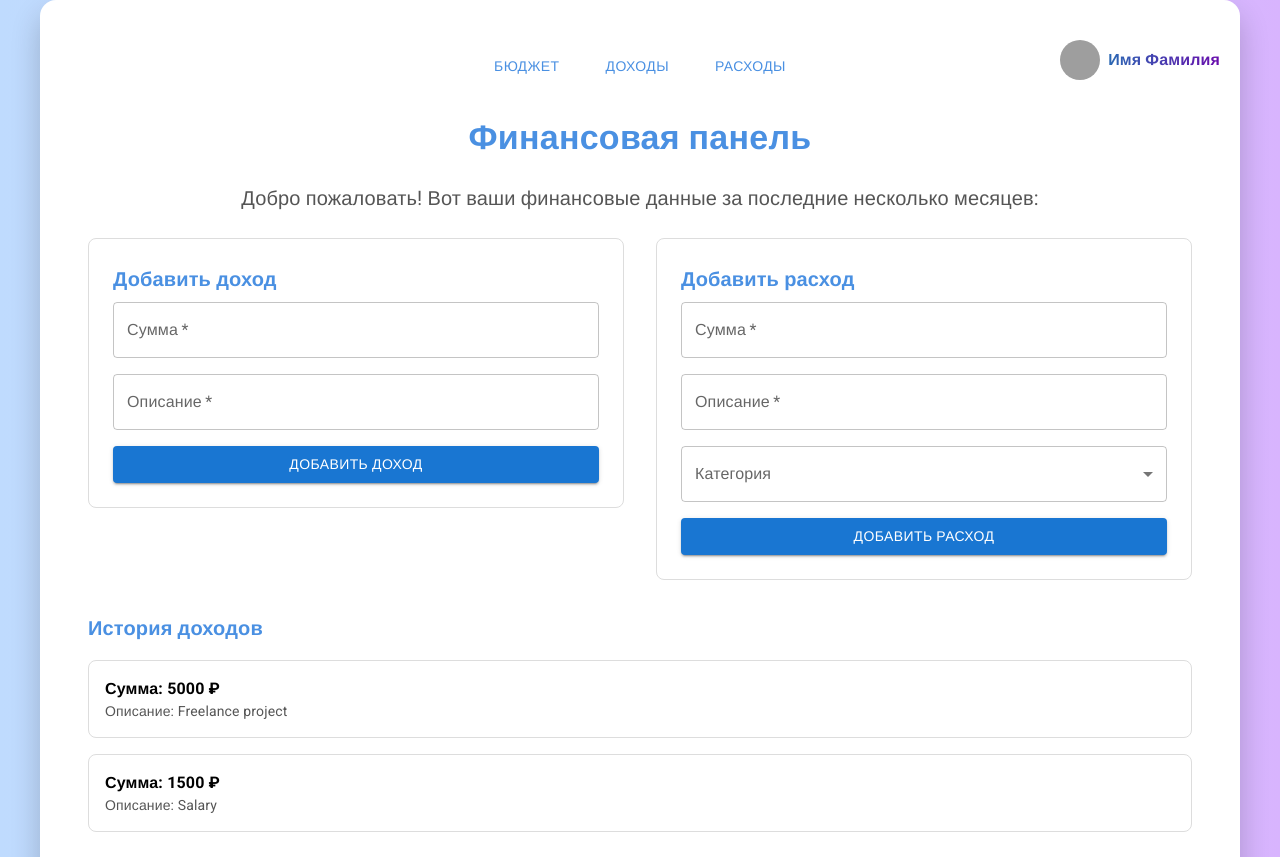
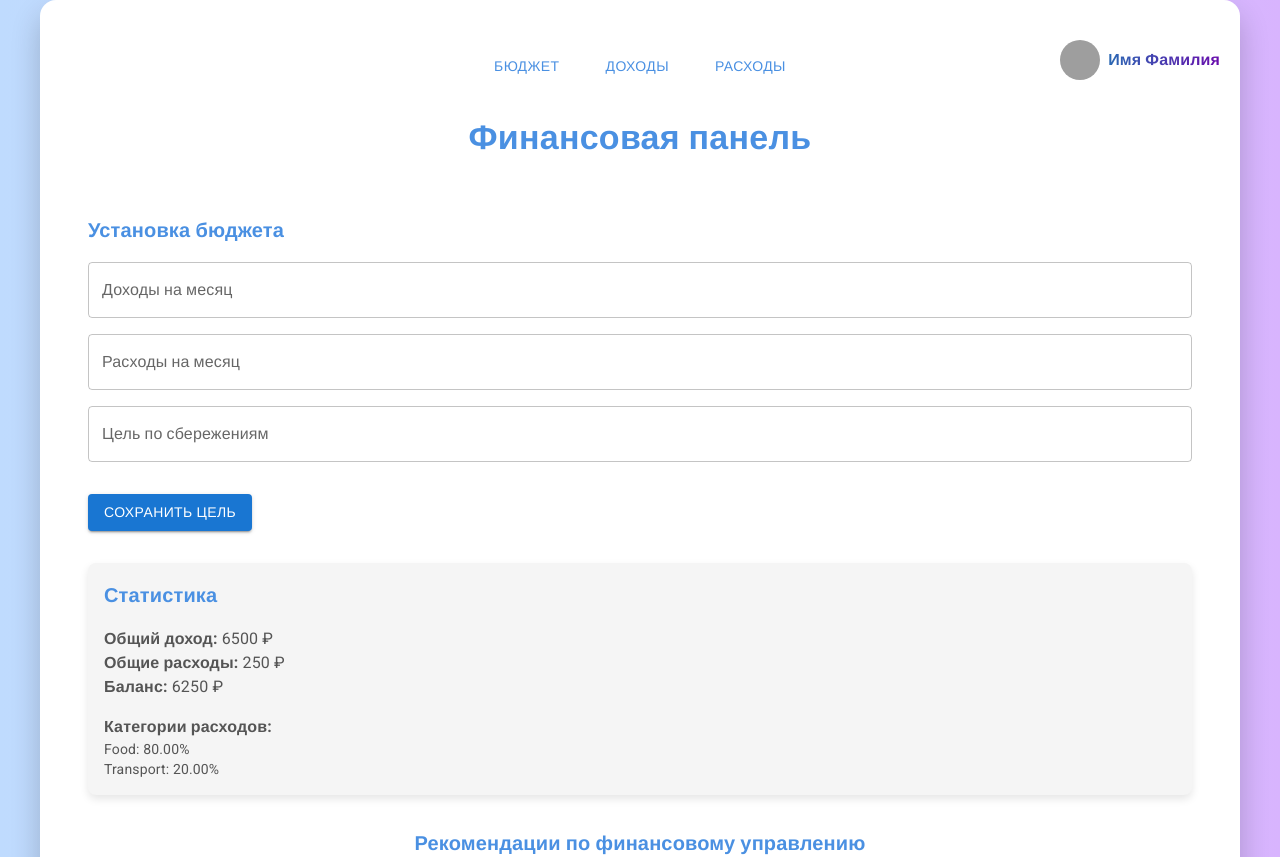
Before and after one commit to Afpia/hackathon-finance, a React (Vite) app in the folder front/: page / in a window 1280 px wide. Shown: the top 857 px of the page. Built offline with nearby package versions, Linux system fonts and the light colour scheme; grey boxes are pictures that could not be loaded; a web font is replaced by a local one.

Commit message:
Создание элементов в Home

```diff
--- a/front/src/pages/home.jsx
+++ b/front/src/pages/home.jsx
@@ -1,10 +1,17 @@
 import React, { useState } from 'react';
-import { Button, Container, Typography, Box, Avatar, TextField, FormControl, InputLabel, Select, MenuItem, Grid } from '@mui/material';
+import { Button, Container, Typography, Box, Avatar, TextField, FormControl, InputLabel, Select, MenuItem, Grid, Dialog, DialogActions, DialogContent, DialogTitle, Switch, Snackbar } from '@mui/material';
 import { Link } from 'react-router-dom';
 
 export const Home = () => {
   const [income, setIncome] = useState({ amount: '', description: '' });
   const [expense, setExpense] = useState({ amount: '', description: '', category: '' });
+  const [budget, setBudget] = useState({ income: '', expenses: '', savingsGoal: '' });
+  const [currency, setCurrency] = useState('RUB');
+  const [reminders, setReminders] = useState([]);
+  const [openModal, setOpenModal] = useState(false);
+  const [selectedItem, setSelectedItem] = useState(null);
+  const [openSnackbar, setOpenSnackbar] = useState(false);
+  const [showRecommendations, setShowRecommendations] = useState(false);
 
   const incomeHistory = [
     { amount: '5000', description: 'Freelance project' },
@@ -15,6 +22,26 @@ export const Home = () => {
     { amount: '200', description: 'Groceries', category: 'Food' },
     { amount: '50', description: 'Transport', category: 'Transport' },
   ];
+
+  const calculateStatistics = () => {
+    const totalIncome = incomeHistory.reduce((sum, item) => sum + parseFloat(item.amount), 0);
+    const totalExpenses = expenseHistory.reduce((sum, item) => sum + parseFloat(item.amount), 0);
+    const balance = totalIncome - totalExpenses;
+
+    const categoryTotals = expenseHistory.reduce((acc, item) => {
+      acc[item.category] = acc[item.category] ? acc[item.category] + parseFloat(item.amount) : parseFloat(item.amount);
+      return acc;
+    }, {});
+
+    const categoryPercentages = Object.keys(categoryTotals).reduce((acc, category) => {
+      acc[category] = ((categoryTotals[category] / totalExpenses) * 100).toFixed(2);
+      return acc;
+    }, {});
+
+    return { totalIncome, totalExpenses, balance, categoryPercentages };
+  };
+
+  const { totalIncome, totalExpenses, balance, categoryPercentages } = calculateStatistics();
 
   const handleIncomeChange = (e) => {
     setIncome({ ...income, [e.target.name]: e.target.value });
@@ -34,224 +61,154 @@ export const Home = () => {
     console.log('Расход добавлен:', expense);
   };
 
+  const handleBudgetChange = (e) => {
+    setBudget({ ...budget, [e.target.name]: e.target.value });
+  };
+
+  const handleSaveGoal = () => {
+    setOpenSnackbar(true);
+    console.log('Цель по сбережениям сохранена:', budget.savingsGoal);
+  };
+
+  const handleCurrencyChange = (e) => {
+    setCurrency(e.target.value);
+    console.log('Выбрана валюта:', e.target.value);
+  };
+
+  const handleReminderChange = (e) => {
+    setReminders([...reminders, e.target.value]);
+  };
+
+  const handleToggleRecommendations = () => {
+    setShowRecommendations(!showRecommendations);
+  };
+
+  const openItemModal = (item, type) => {
+    setSelectedItem({ item, type });
+    setOpenModal(true);
+  };
+
+  const closeItemModal = () => {
+    setOpenModal(false);
+    setSelectedItem(null);
+  };
+
   return (
-    <Container
-      component="main"
-      maxWidth={false}
-      className="flex items-center justify-center w-full min-h-screen bg-gradient-to-r from-blue-200 via-indigo-200 to-purple-300"
-    >
-      <Box
-        sx={{
-          display: 'flex',
-          flexDirection: 'column',
-          alignItems: 'center',
-          backgroundColor: '#fff',
-          padding: 6,
-          borderRadius: 4,
-          boxShadow: '0px 15px 30px rgba(0, 0, 0, 0.2)',
-          width: '100%',
-          maxWidth: 1200,
-          position: 'relative',
-        }}
-      >
-        <Box
-          sx={{
-            position: 'absolute',
-            top: 40,
-            right: 20,
-            display: 'flex',
-            alignItems: 'center',
-          }}
-        >
+    <Container component="main" maxWidth={false} className="flex items-center justify-center w-full min-h-screen bg-gradient-to-r from-blue-200 via-indigo-200 to-purple-300">
+      <Box sx={{ display: 'flex', flexDirection: 'column', alignItems: 'center', backgroundColor: '#fff', padding: 6, borderRadius: 4, boxShadow: '0px 15px 30px rgba(0, 0, 0, 0.2)', width: '100%', maxWidth: 1200, position: 'relative' }}>
+        <Box sx={{ position: 'absolute', top: 40, right: 20, display: 'flex', alignItems: 'center' }}>
           <Avatar alt="Profile" src="/profile.jpg" sx={{ width: 40, height: 40 }} />
-          <Typography
-            sx={{
-              marginLeft: 1,
-              fontWeight: 'bold',
-              fontSize: '1rem',
-              background: 'linear-gradient(to right, #2A69B3, #6A0DAD)',
-              WebkitBackgroundClip: 'text',
-              color: 'transparent',
-            }}
-          >
+          <Typography sx={{ marginLeft: 1, fontWeight: 'bold', fontSize: '1rem', background: 'linear-gradient(to right, #2A69B3, #6A0DAD)', WebkitBackgroundClip: 'text', color: 'transparent' }}>
             Имя Фамилия
           </Typography>
         </Box>
 
         <Box sx={{ display: 'flex', justifyContent: 'center', width: '100%', marginBottom: 4 }}>
-          <Link to="/" style={{ margin: '0 15px' }}>
-            <Button variant="text" sx={{ color: '#4A90E2' }}>Бюджет</Button>
-          </Link>
-          <Link to="/profile" style={{ margin: '0 15px' }}>
-            <Button variant="text" sx={{ color: '#4A90E2' }}>Доходы</Button>
-          </Link>
-          <Link to="/expenses" style={{ margin: '0 15px' }}>
-            <Button variant="text" sx={{ color: '#4A90E2' }}>Расходы</Button>
-          </Link>
+          <Link to="/" style={{ margin: '0 15px' }}><Button variant="text" sx={{ color: '#4A90E2' }}>Бюджет</Button></Link>
+          <Link to="/income" style={{ margin: '0 15px' }}><Button variant="text" sx={{ color: '#4A90E2' }}>Доходы</Button></Link>
+          <Link to="/expense" style={{ margin: '0 15px' }}><Button variant="text" sx={{ color: '#4A90E2' }}>Расходы</Button></Link>
         </Box>
 
-        <Typography
-          variant="h4"
-          gutterBottom
-          sx={{
-            fontWeight: 'bold',
-            color: '#4A90E2',
-            textAlign: 'center',
-            marginBottom: 3,
-          }}
-        >
-          Финансовая панель
-        </Typography>
+        <Typography variant="h4" gutterBottom sx={{ fontWeight: 'bold', color: '#4A90E2', textAlign: 'center', marginBottom: 3 }}>Финансовая панель</Typography>
 
-        <Typography
-          variant="h6"
-          sx={{
-            color: '#555',
-            textAlign: 'center',
-            marginBottom: 3,
-            fontWeight: 'normal',
-          }}
-        >
-          Добро пожаловать! Вот ваши финансовые данные за последние несколько месяцев:
-        </Typography>
+        <Box sx={{ marginTop: 4, width: '100%' }}>
+          <Typography variant="h6" sx={{ color: '#4A90E2', fontWeight: 'bold', marginBottom: 2 }}>Установка бюджета</Typography>
+          <TextField label="Доходы на месяц" name="income" value={budget.income} onChange={handleBudgetChange} fullWidth sx={{ marginBottom: 2 }} />
+          <TextField label="Расходы на месяц" name="expenses" value={budget.expenses} onChange={handleBudgetChange} fullWidth sx={{ marginBottom: 2 }} />
+          <TextField label="Цель по сбережениям" name="savingsGoal" value={budget.savingsGoal} onChange={handleBudgetChange} fullWidth sx={{ marginBottom: 2 }} />
+          <Button variant="contained" onClick={handleSaveGoal} sx={{ marginTop: 2 }}>Сохранить цель</Button>
+        </Box>
 
-        <Grid container spacing={4}>
-          <Grid item xs={12} md={6}>
-            <Box sx={{ padding: 3, border: '1px solid #ddd', borderRadius: 2 }}>
-              <Typography variant="h6" gutterBottom sx={{ color: '#4A90E2', fontWeight: 'bold' }}>
-                Добавить доход
-              </Typography>
-              <form onSubmit={handleIncomeSubmit}>
-                <TextField
-                  label="Сумма"
-                  name="amount"
-                  value={income.amount}
-                  onChange={handleIncomeChange}
-                  fullWidth
-                  required
-                  sx={{ marginBottom: 2 }}
-                />
-                <TextField
-                  label="Описание"
-                  name="description"
-                  value={income.description}
-                  onChange={handleIncomeChange}
-                  fullWidth
-                  required
-                  sx={{ marginBottom: 2 }}
-                />
-                <Button variant="contained" type="submit" sx={{ width: '100%' }}>
-                  Добавить доход
-                </Button>
-              </form>
+        <Box sx={{ marginTop: 4, width: '100%', padding: 2, borderRadius: 2, boxShadow: '0px 4px 8px rgba(0,0,0,0.1)', backgroundColor: '#F5F5F5' }}>
+          <Typography variant="h6" sx={{ color: '#4A90E2', fontWeight: 'bold', marginBottom: 2 }}>Статистика</Typography>
+          <Typography variant="body1" sx={{ color: '#555' }}><strong>Общий доход:</strong> {totalIncome} ₽</Typography>
+          <Typography variant="body1" sx={{ color: '#555' }}><strong>Общие расходы:</strong> {totalExpenses} ₽</Typography>
+          <Typography variant="body1" sx={{ color: '#555' }}><strong>Баланс:</strong> {balance} ₽</Typography>
+          <Typography variant="body1" sx={{ color: '#555', marginTop: 2 }}><strong>Категории расходов:</strong></Typography>
+          {Object.keys(categoryPercentages).map((category, index) => (
+            <Typography key={index} variant="body2" sx={{ color: '#555' }}>{category}: {categoryPercentages[category]}%</Typography>
+          ))}
         </Box>
-          </Grid>
 
-          <Grid item xs={12} md={6}>
-            <Box sx={{ padding: 3, border: '1px solid #ddd', borderRadius: 2 }}>
-              <Typography variant="h6" gutterBottom sx={{ color: '#4A90E2', fontWeight: 'bold' }}>
-                Добавить расход
-              </Typography>
-              <form onSubmit={handleExpenseSubmit}>
-                <TextField
-                  label="Сумма"
-                  name="amount"
-                  value={expense.amount}
-                  onChange={handleExpenseChange}
-                  fullWidth
-                  required
-                  sx={{ marginBottom: 2 }}
-                />
-                <TextField
-                  label="Описание"
-                  name="description"
-                  value={expense.description}
-                  onChange={handleExpenseChange}
-                  fullWidth
-                  required
-                  sx={{ marginBottom: 2 }}
-                />
-                <FormControl fullWidth sx={{ marginBottom: 2 }}>
-                  <InputLabel>Категория</InputLabel>
-                  <Select
-                    name="category"
-                    value={expense.category}
-                    onChange={handleExpenseChange}
-                    label="Категория"
-                    required
-                  >
-                    <MenuItem value="Food">Еда</MenuItem>
-                    <MenuItem value="Transport">Транспорт</MenuItem>
-                    <MenuItem value="Entertainment">Развлечения</MenuItem>
-                    <MenuItem value="Utilities">Коммунальные услуги</MenuItem>
+        <Box sx={{ marginTop: 4 }}>
+          <Typography variant="h6" sx={{ color: '#4A90E2', fontWeight: 'bold' }}>Рекомендации по финансовому управлению</Typography>
+          <Switch checked={showRecommendations} onChange={handleToggleRecommendations} />
+          <Typography variant="body1" sx={{ marginTop: 2 }}>{showRecommendations ? 'Советы активированы: Снижайте расходы на еду на 10%!' : 'Советы не активированы.'}</Typography>
+        </Box>
+
+        <Box sx={{ marginTop: 4 }}>
+          <Typography variant="h6" sx={{ color: '#4A90E2', fontWeight: 'bold' }}>Выбор валюты</Typography>
+          <FormControl fullWidth>
+            <InputLabel>Валюта</InputLabel>
+            <Select value={currency} onChange={handleCurrencyChange}>
+              <MenuItem value="RUB">RUB (Рубли)</MenuItem>
+              <MenuItem value="USD">USD (Доллары)</MenuItem>
+              <MenuItem value="EUR">EUR (Евро)</MenuItem>
             </Select>
           </FormControl>
-                <Button variant="contained" type="submit" sx={{ width: '100%' }}>
-                  Добавить расход
-                </Button>
-              </form>
         </Box>
-          </Grid>
-        </Grid>
 
         <Box sx={{ marginTop: 4, width: '100%' }}>
-          <Typography variant="h6" sx={{ color: '#4A90E2', fontWeight: 'bold', marginBottom: 2 }}>
-            История доходов
-          </Typography>
+          <Typography variant="h6" sx={{ color: '#4A90E2', fontWeight: 'bold', marginBottom: 2 }}>История транзакций</Typography>
+
+          <Typography variant="h6" sx={{ color: '#4A90E2', fontWeight: 'bold', marginBottom: 2 }}>История доходов</Typography>
           {incomeHistory.length === 0 ? (
             <Typography sx={{ color: '#555' }}>История доходов пуста</Typography>
           ) : (
             <Box>
               {incomeHistory.map((item, index) => (
-                <Box key={index} sx={{ padding: 2, border: '1px solid #ddd', borderRadius: 2, marginBottom: 2 }}>
-                  <Typography variant="body1" sx={{ fontWeight: 'bold' }}>
-                    Сумма: {item.amount} ₽
-                  </Typography>
-                  <Typography variant="body2" sx={{ color: '#555' }}>
-                    Описание: {item.description}
-                  </Typography>
+                <Box key={index} sx={{ padding: 2, border: '1px solid #ddd', borderRadius: 2, marginBottom: 2 }} onClick={() => openItemModal(item, 'income')}>
+                  <Typography variant="body1" sx={{ fontWeight: 'bold' }}>Сумма: {item.amount} ₽</Typography>
+                  <Typography variant="body2" sx={{ color: '#555' }}>Описание: {item.description}</Typography>
                 </Box>
               ))}
             </Box>
           )}
 
-          <Typography variant="h6" sx={{ color: '#4A90E2', fontWeight: 'bold', marginTop: 4, marginBottom: 2 }}>
-            История расходов
-          </Typography>
+          <Typography variant="h6" sx={{ color: '#4A90E2', fontWeight: 'bold', marginTop: 4, marginBottom: 2 }}>История расходов</Typography>
           {expenseHistory.length === 0 ? (
             <Typography sx={{ color: '#555' }}>История расходов пуста</Typography>
           ) : (
             <Box>
               {expenseHistory.map((item, index) => (
-                <Box key={index} sx={{ padding: 2, border: '1px solid #ddd', borderRadius: 2, marginBottom: 2 }}>
-                  <Typography variant="body1" sx={{ fontWeight: 'bold' }}>
-                    Сумма: {item.amount} ₽
-                  </Typography>
-                  <Typography variant="body2" sx={{ color: '#555' }}>
-                    Описание: {item.description} - Категория: {item.category}
-                  </Typography>
+                <Box key={index} sx={{ padding: 2, border: '1px solid #ddd', borderRadius: 2, marginBottom: 2 }} onClick={() => openItemModal(item, 'expense')}>
+                  <Typography variant="body1" sx={{ fontWeight: 'bold' }}>Сумма: {item.amount} ₽</Typography>
+                  <Typography variant="body2" sx={{ color: '#555' }}>Описание: {item.description} - Категория: {item.category}</Typography>
                 </Box>
               ))}
             </Box>
           )}
         </Box>
 
+        <Snackbar
+          open={openSnackbar}
+          message="Цель по сбережениям сохранена!"
+          autoHideDuration={3000}
+          onClose={() => setOpenSnackbar(false)}
+        />
+
         <Box sx={{ marginTop: 5, textAlign: 'center' }}>
-          <Button
-            variant="contained"
-            sx={{
-              padding: '12px',
-              fontSize: '1rem',
-              textTransform: 'none',
-              '&:hover': {
-                backgroundColor: '#005BB5',
-              },
-            }}
-          >
+          <Button variant="contained" sx={{ padding: '12px', fontSize: '1rem', textTransform: 'none', '&:hover': { backgroundColor: '#005BB5' } }}>
             Узнать больше
           </Button>
         </Box>
       </Box>
+
+      <Dialog open={openModal} onClose={closeItemModal}>
+        <DialogTitle>{selectedItem ? selectedItem.type === 'income' ? 'Доход' : 'Расход' : ''}</DialogTitle>
+        <DialogContent>
+          {selectedItem && (
+            <>
+              <Typography variant="body1" sx={{ fontWeight: 'bold' }}>Сумма: {selectedItem.item.amount} ₽</Typography>
+              <Typography variant="body2" sx={{ color: '#555' }}>Описание: {selectedItem.item.description}</Typography>
+              {selectedItem.type === 'expense' && <Typography variant="body2" sx={{ color: '#555' }}>Категория: {selectedItem.item.category}</Typography>}
+            </>
+          )}
+        </DialogContent>
+        <DialogActions>
+          <Button onClick={closeItemModal} color="primary">Закрыть</Button>
+        </DialogActions>
+      </Dialog>
     </Container>
   );
 };
--- a/front/src/pages/income.jsx
+++ b/front/src/pages/income.jsx
@@ -1,8 +1,9 @@
 import React, { useState } from 'react';
-import { Button, Container, Typography, Box, TextField, Grid } from '@mui/material';
+import { Button, Container, Typography, Box, TextField, FormControl, InputLabel, Select, MenuItem, Grid } from '@mui/material';
+import { Link } from 'react-router-dom';
 
 export const Income = () => {
-  const [income, setIncome] = useState({ amount: '', description: '' });
+  const [income, setIncome] = useState({ amount: '', description: '', category: '' });
   const [totalIncome, setTotalIncome] = useState(0);
 
   const handleIncomeChange = (e) => {
@@ -15,16 +16,22 @@ export const Income = () => {
     if (!isNaN(amount)) {
       setTotalIncome((prevTotal) => prevTotal + amount);
     }
-    // Reset the form
-    setIncome({ amount: '', description: '' });
+    setIncome({ amount: '', description: '', category: '' });
     console.log('Доход добавлен:', income);
   };
 
   return (
     <Container
       component="main"
-      maxWidth="md"
-      className="flex items-center justify-center w-full min-h-screen bg-gradient-to-r from-blue-200 via-indigo-200 to-purple-300"
+      maxWidth="false"
+      sx={{
+        background: 'linear-gradient(to right, #2A69B3, #6A0DAD)',
+        width: '100%',
+        minHeight: '100vh',
+        display: 'flex',
+        justifyContent: 'center',
+        alignItems: 'center',
+      }}
     >
       <Box
         sx={{
@@ -32,11 +39,11 @@ export const Income = () => {
           flexDirection: 'column',
           alignItems: 'center',
           backgroundColor: '#fff',
-          padding: 6,
+          padding: 4,
           borderRadius: 4,
           boxShadow: '0px 15px 30px rgba(0, 0, 0, 0.2)',
           width: '100%',
-          maxWidth: 1200,
+          maxWidth: 800,
           position: 'relative',
         }}
       >
@@ -91,6 +98,21 @@ export const Income = () => {
                   required
                   sx={{ marginBottom: 2 }}
                 />
+                <FormControl fullWidth sx={{ marginBottom: 2 }}>
+                  <InputLabel>Категория</InputLabel>
+                  <Select
+                    name="category"
+                    value={income.category}
+                    onChange={handleIncomeChange}
+                    label="Категория"
+                    required
+                  >
+                    <MenuItem value="Salary">Зарплата</MenuItem>
+                    <MenuItem value="Freelance">Фриланс</MenuItem>
+                    <MenuItem value="Investment">Инвестиции</MenuItem>
+                    <MenuItem value="Other">Прочее</MenuItem>
+                  </Select>
+                </FormControl>
                 <Button variant="contained" type="submit" sx={{ width: '100%' }}>
                   Добавить доход
                 </Button>
@@ -123,6 +145,24 @@ export const Income = () => {
             Узнать больше
           </Button>
         </Box>
+
+        <Box sx={{ marginTop: 5 }}>
+          <Button
+            variant="outlined"
+            component={Link}
+            to="/"
+            sx={{
+              padding: '12px',
+              fontSize: '1rem',
+              textTransform: 'none',
+              '&:hover': {
+                backgroundColor: '#ddd',
+              },
+            }}
+          >
+            Вернуться на главную
+          </Button>
+        </Box>
       </Box>
     </Container>
   );
--- a/front/src/utils/constant/routes.js
+++ b/front/src/utils/constant/routes.js
@@ -2,6 +2,6 @@ export const ROUTES = {
 	MAIN: '/',
 	LOGIN: '/login',
 	SIGNUP: '/signup',
-	INCOM: '/income',
+	INCOME: '/income',
 	EXPANCE: '/expance'
 }
```
Also changed, not shown: front/src/app/providers/router/router.jsx (+8 -0 lines), front/src/pages/expance.jsx (+169 -0 lines). Lines whose indentation alone changed are shown as unchanged.
